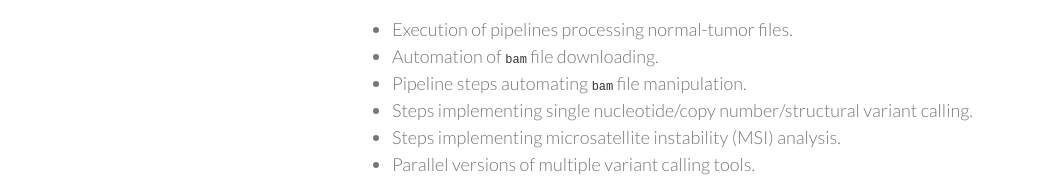
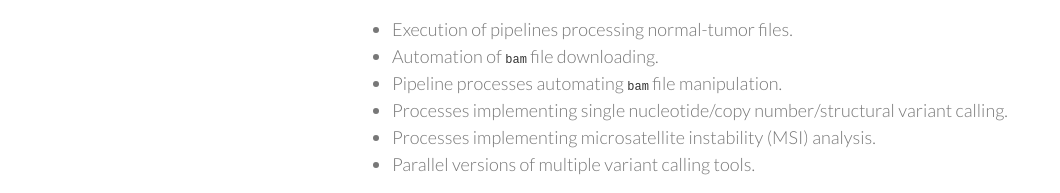
Before and after one commit to daormar/geno-debasher, a plain HTML site: page index.html in a window 1280 px wide. Shown: the part 479-672 px from the top of the page, without its empty margins (108-1168 px from the left). Drawn offline with Linux system fonts and the light colour scheme.

Commit message:
Replace "step" by "process".

```diff
--- a/index.html
+++ b/index.html
@@ -68,9 +68,9 @@
 <ul>
 <li>Execution of pipelines processing normal-tumor <code></code> files.</li>
 <li>Automation of <code>bam</code> file downloading.</li>
-<li>Pipeline steps automating <code>bam</code> file manipulation.</li>
-<li>Steps implementing single nucleotide/copy number/structural variant calling.</li>
-<li>Steps implementing microsatellite instability (MSI) analysis.</li>
+<li>Pipeline processes automating <code>bam</code> file manipulation.</li>
+<li>Processes implementing single nucleotide/copy number/structural variant calling.</li>
+<li>Processes implementing microsatellite instability (MSI) analysis.</li>
 <li>Parallel versions of multiple variant calling tools.</li>
 </ul>
 
```
